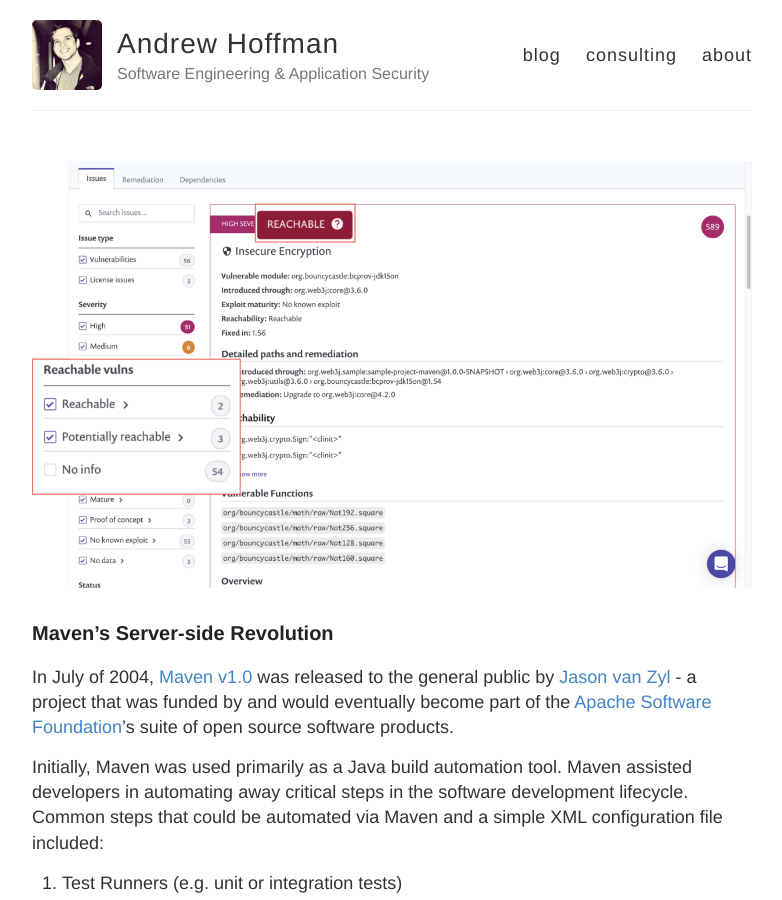
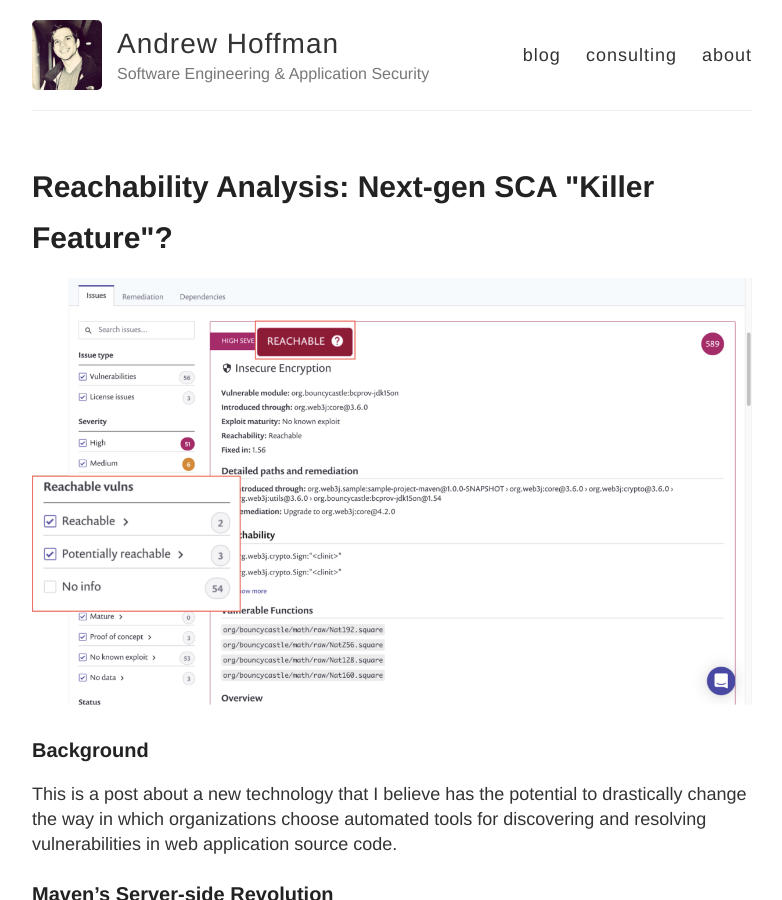
Before and after one commit to and1hof/and1hof.github.io, a Jekyll site: the page built from _posts/2022-11-28-sca-reachability-explained.md, in a window 1280 px wide and 900 px high. Shown: the whole window, without its empty margins (248-1030 px from the left). Built offline with Jekyll 4.4.1, drawn with Linux system fonts in a browser that asks for light colours; our own code applies the rules of GitHub Pages for plain Markdown files; some of the changed text lies outside the part shown.

Commit message:
fixed title

```diff
--- a/_posts/2022-11-28-sca-reachability-explained.md
+++ b/_posts/2022-11-28-sca-reachability-explained.md
@@ -1,9 +1,12 @@
 ---
 layout: post
-title: Reachability Analysis: Next-gen SCA "Killer Feature"?
+title: Reachability Analysis&#58; Next-gen SCA "Killer Feature"?
 ---
 
 <img src="{{ site.baseurl }}/assets/2022-11-28/reach.png" alt="snyk reachability analysis"/>
+
+### Background
+This is a post about a new technology that I believe has the potential to drastically change the way in which organizations choose automated tools for discovering and resolving vulnerabilities in web application source code.
 
 ### Maven's Server-side Revolution
 In July of 2004, [Maven v1.0](https://en.wikipedia.org/wiki/Apache_Maven) was released to the general public by [Jason van Zyl](https://twitter.com/jvanzyl) - a project that was funded by and would eventually become part of the [Apache Software Foundation](https://www.apache.org)’s suite of open source software products.
```
